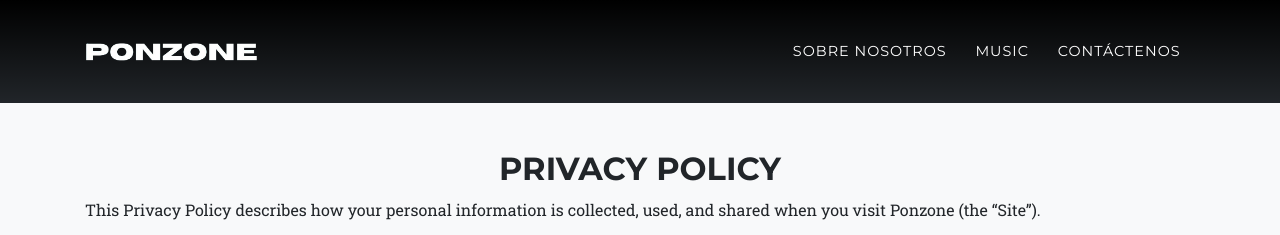
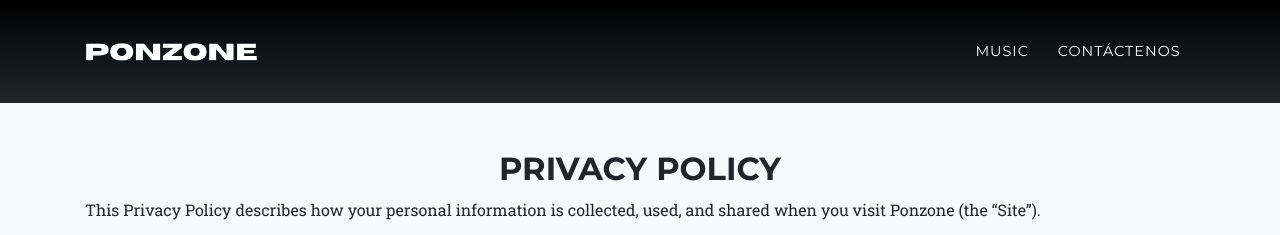
Before and after one commit to PabloJapon/ponzone, a Jekyll site: the page built from legal.md, in a window 1280 px wide. Shown: the top 235 px of the page. Built offline with Jekyll 4.4.1, drawn with Linux system fonts in a browser that asks for light colours; some web fonts are replaced.

Commit message:
no message

```diff
--- a/_data/navigation.yml
+++ b/_data/navigation.yml
@@ -11,8 +11,6 @@
 # -------
 es: &DEFAULT_ES
   nav:
-    - title: "Sobre Nosotros"
-      section: nosotros
     - title: "Music"
       section: music
     - title: "Contáctenos"
--- a/_data/sitetext.yml
+++ b/_data/sitetext.yml
@@ -17,7 +17,7 @@
 
   services:
     title: "Music"
-    text: "Canciones más populares"
+    text: ""
     section: music
     list:
       - title: "Modesto"
@@ -62,8 +62,8 @@
     end: "¡Sé parte <br> de Nuestra <br> Historia!"
 
   about:
-    title: "Sobre nosotros"
-    text: "nuestra historia"
+    title: "Biografía"
+    text: ""
     body: "Lorem ipsum dolor sit amet, consectetur adipisicing elit. Aut eaque, laboriosam veritatis, quos non quis ad perspiciatis, totam corporis ea, alias ut unde. **Markdown** supported."
     section: nosotros
 
```
